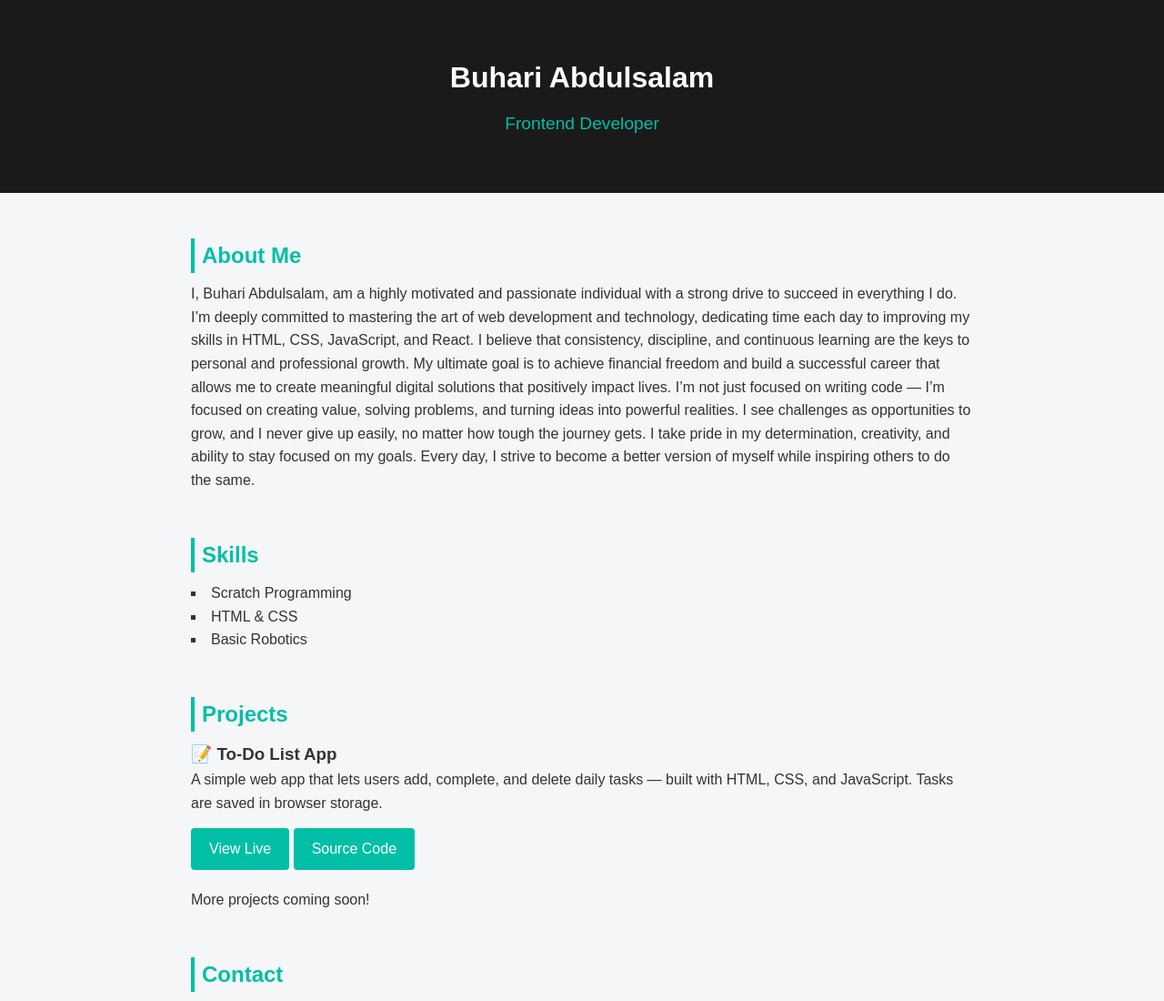
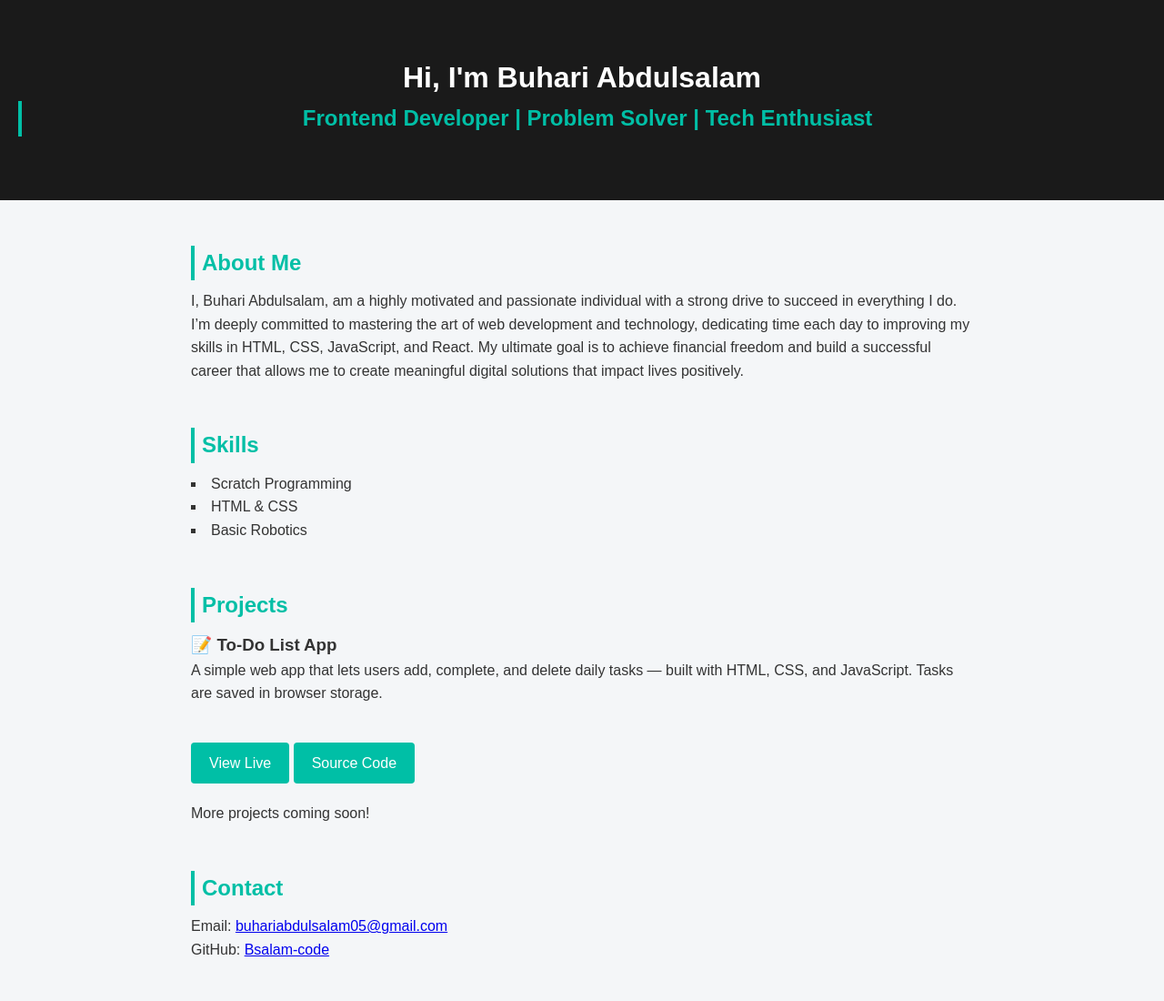
Before and after one commit to Bsalam-code/portfolio, a plain HTML site: page index.html in a window 1280 px wide. Shown: the top 1100 px of the page at 91% size. Drawn offline with Linux system fonts and the light colour scheme.

Commit message:
Update index.html

```diff
--- a/index.html
+++ b/index.html
@@ -1,27 +1,28 @@
+
 <!DOCTYPE html>
 <html lang="en">
+
 <head>
     <meta charset="UTF-8" />
     <meta name="viewport" content="width=device-width, initial-scale=1.0" />
     <title>Buhari Abdulsalam | Frontend Developer</title>
     <link rel="stylesheet" href="style.css" />
 </head>
+
 <body>
     <header>
-    <h1>Buhari Abdulsalam</h1>
-    <p class="title">Frontend Developer</p>
+        <h1>Hi, I'm <span class="name">Buhari Abdulsalam</span></h1>
+        <h2 class="typewriter">Frontend Developer | Problem Solver | Tech Enthusiast</h2>
     </header>
 
     <section class="about">
         <h2>About Me</h2>
         <p>
-     I, Buhari Abdulsalam, am a highly motivated and passionate individual with a strong drive to succeed in everything I do. I’m deeply committed to mastering the art of web development and technology, dedicating time each day to improving my skills in HTML, CSS, JavaScript, and React.
-
-I believe that consistency, discipline, and continuous learning are the keys to personal and professional growth. My ultimate goal is to achieve financial freedom and build a successful career that allows me to create meaningful digital solutions that positively impact lives.
-
-I’m not just focused on writing code — I’m focused on creating value, solving problems, and turning ideas into powerful realities. I see challenges as opportunities to grow, and I never give up easily, no matter how tough the journey gets.
-
-I take pride in my determination, creativity, and ability to stay focused on my goals. Every day, I strive to become a better version of myself while inspiring others to do the same.
+            I, Buhari Abdulsalam, am a highly motivated and passionate individual with a strong drive to succeed in
+            everything I do. I’m deeply committed to mastering the art of web development and technology, dedicating
+            time each day to improving my skills in HTML, CSS, JavaScript, and React. My ultimate goal is to achieve
+            financial freedom and build a successful career that allows me to create meaningful digital solutions that
+            impact lives positively.
         </p>
     </section>
 
@@ -39,7 +40,10 @@ I take pride in my determination, creativity, and ability to stay focused on my
 
         <div class="project">
             <h3>📝 To-Do List App</h3>
-    <p>A simple web app that lets users add, complete, and delete daily tasks — built with HTML, CSS, and JavaScript. Tasks are saved in browser storage.</p>
+            <p>A simple web app that lets users add, complete, and delete daily tasks — built with HTML, CSS, and
+                JavaScript. Tasks are saved in browser storage.</p> <br>
+
+
             <a href="https://bsalam-code.github.io/todo-app/" target="_blank" class="btn">View Live</a>
             <a href="https://github.com/Bsalam-code/todo-app" target="_blank" class="btn">Source Code</a>
         </div>
@@ -52,10 +56,17 @@ I take pride in my determination, creativity, and ability to stay focused on my
         <p>Email: <a href="mailto:buhariabdulsalam05@gmail.com">buhariabdulsalam05@gmail.com</a></p>
         <p>GitHub: <a href="https://github.com/Bsalam-code" target="_blank">Bsalam-code</a></p>
     </section>
-
+    <button id="topBtn">↑</button>
     <footer>
         <p>© 2025 Buhari Abdulsalam. All Rights Reserved.</p>
     </footer>
+    <script>
+        const topBtn = document.getElementById('topBtn');
+        window.onscroll = () => {
+            topBtn.style.display = window.scrollY > 200 ? 'block' : 'none';
+        };
+        topBtn.onclick = () => window.scrollTo({ top: 0, behavior: 'smooth' });
+    </script>
 </body>
 
 </html>
```
Lines whose indentation alone changed are shown as unchanged.
